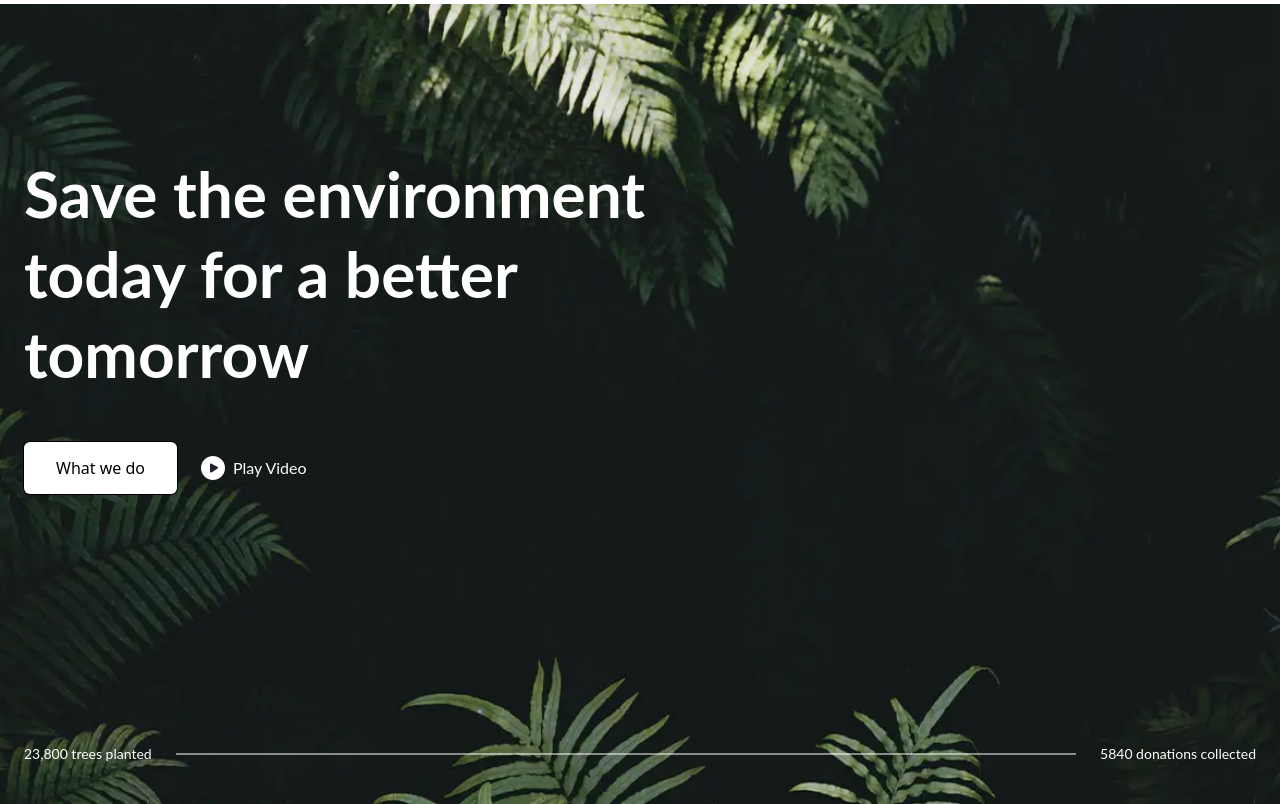
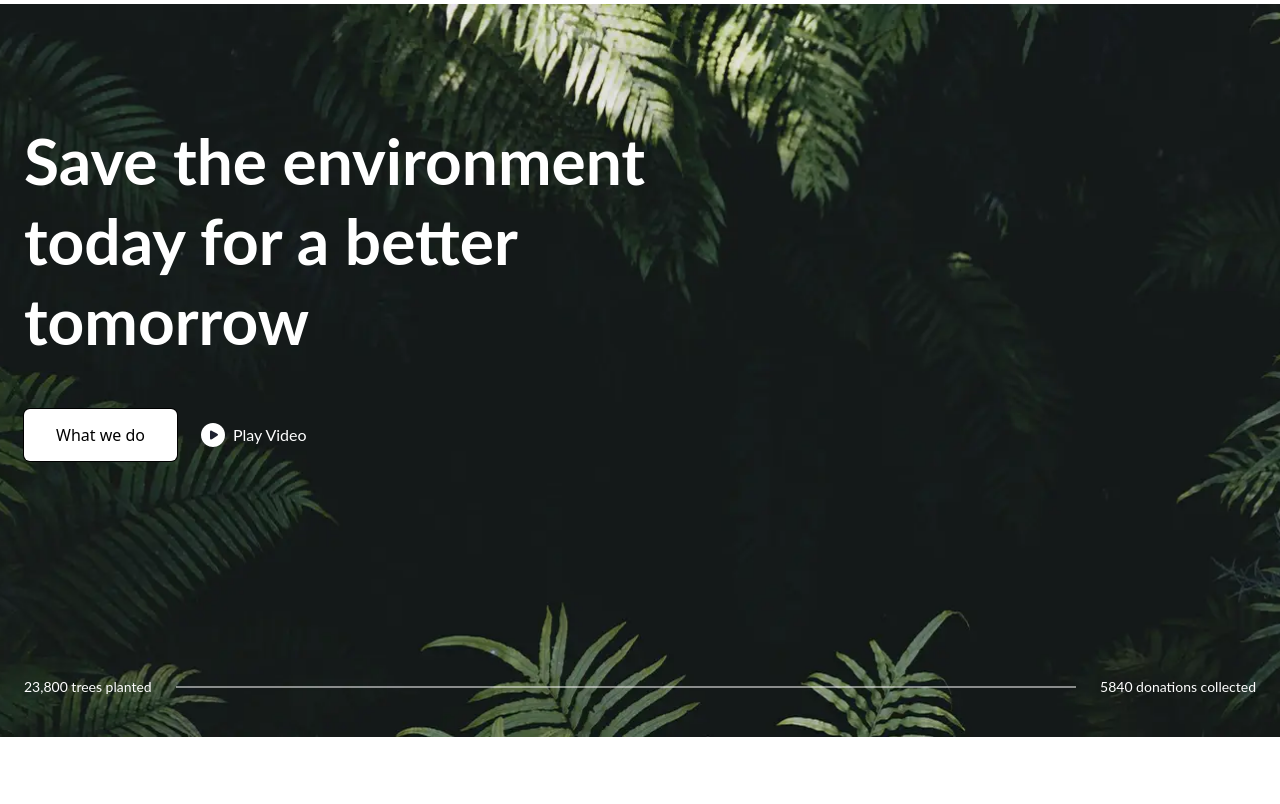
Before and after one commit to shahdwj/Finsweet, a website: page index.html in a window 1280 px wide. Shown: the part 63-867 px from the top of the page. After the commit the page ends 800 px from the top, so only its background shows below. Drawn offline with Linux system fonts and the light colour scheme.

Commit message:
update hero section

```diff
--- a/index.html
+++ b/index.html
@@ -9,7 +9,7 @@
 </head>
 
 <body class="bg-white">
-
+  <!--header section-->
   <header class="h-[67px]">
     <div class="container  w-full px-8 py-6 flex items-center justify-between  ">
 
@@ -31,9 +31,8 @@
 
     </div>
   </header>
-
   <!--Hero section-->
-  <section class=" h-[calc(100hv-67px)] relative h-screen bg-cover bg-center flex items-center justify-center text-white"
+  <section class=" h-[calc(100vh-67px)] relative  bg-cover bg-center flex items-center justify-center text-white"
         style="background-image: url('./assets/homebageicon/homepage1.webp');">
          <div class="container mx-auto px-6 h-full flex flex-col justify-center">
 
```
Also changed, not shown: src/output.css.
